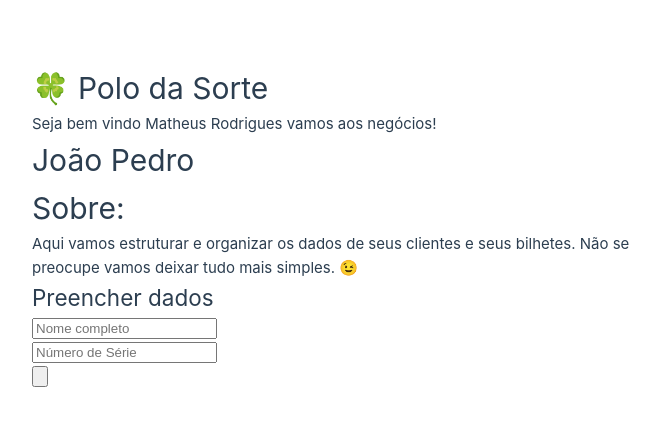
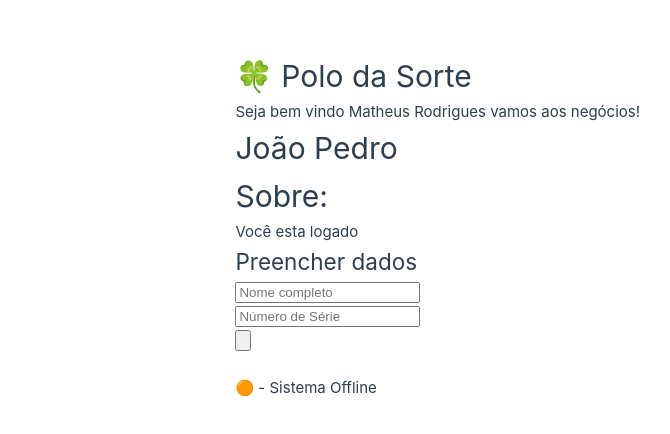
Before and after one commit to mariorenanofc/cadastro-bilhetes, a Vue app in the folder rifa-digital/: page / in a window 1280 px wide. Shown: the part 174-608 px from the top of the page, without its empty margins (0-670 px from the left). Built offline with nearby package versions, Linux system fonts and the light colour scheme.

Commit message:
Direwtivas de v-if, v-show, v-for

```diff
--- a/rifa-digital/src/components/Pessoa.vue
+++ b/rifa-digital/src/components/Pessoa.vue
@@ -3,6 +3,11 @@
         <h1>Sobre: </h1>
         <p>{{ nome }}</p>
         <Form />
+        <p v-show="mostrar_nome"> {{ nome }}</p>
+        <br>
+        <p  v-if="esta_trabalhando">🟢 - Sistema Online</p>
+        <p  v-else> 🟠 - Sistema Offline</p>
+
     </div>
 </template>
 
@@ -13,7 +18,10 @@ import Form from './Form.vue'
         name: '',
         data() {
             return {
-                nome: 'Aqui vamos estruturar e organizar os dados de seus clientes e seus bilhetes. Não se preocupe vamos deixar tudo mais simples. 😉'
+                nome: 'Aqui vamos estruturar e organizar os dados de seus clientes e seus bilhetes. Não se preocupe vamos deixar tudo mais simples. 😉',
+                esta_trabalhando: false,
+                mostrar_nome: false,
+                nome: 'Você esta logado'
             }
         }
     }
```
